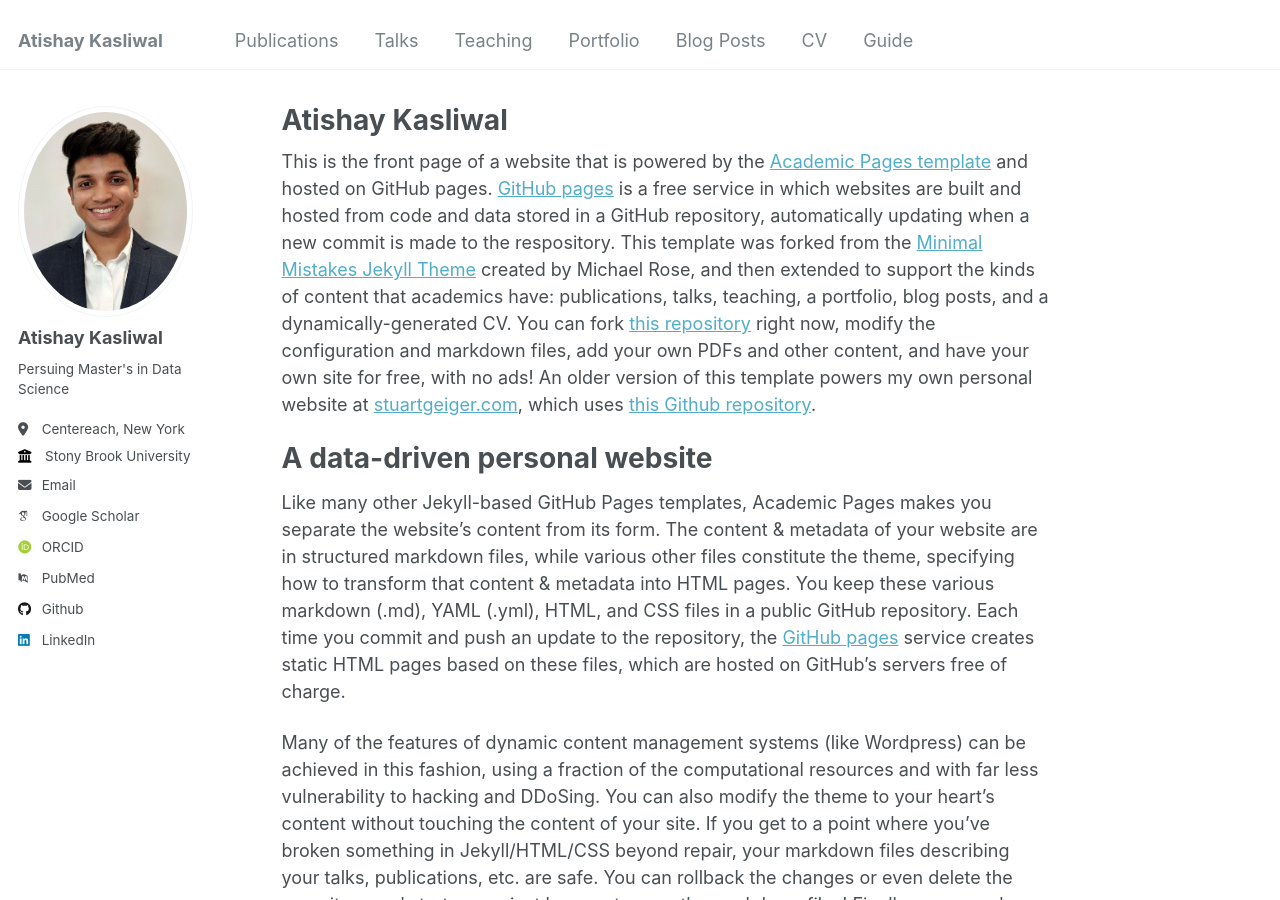
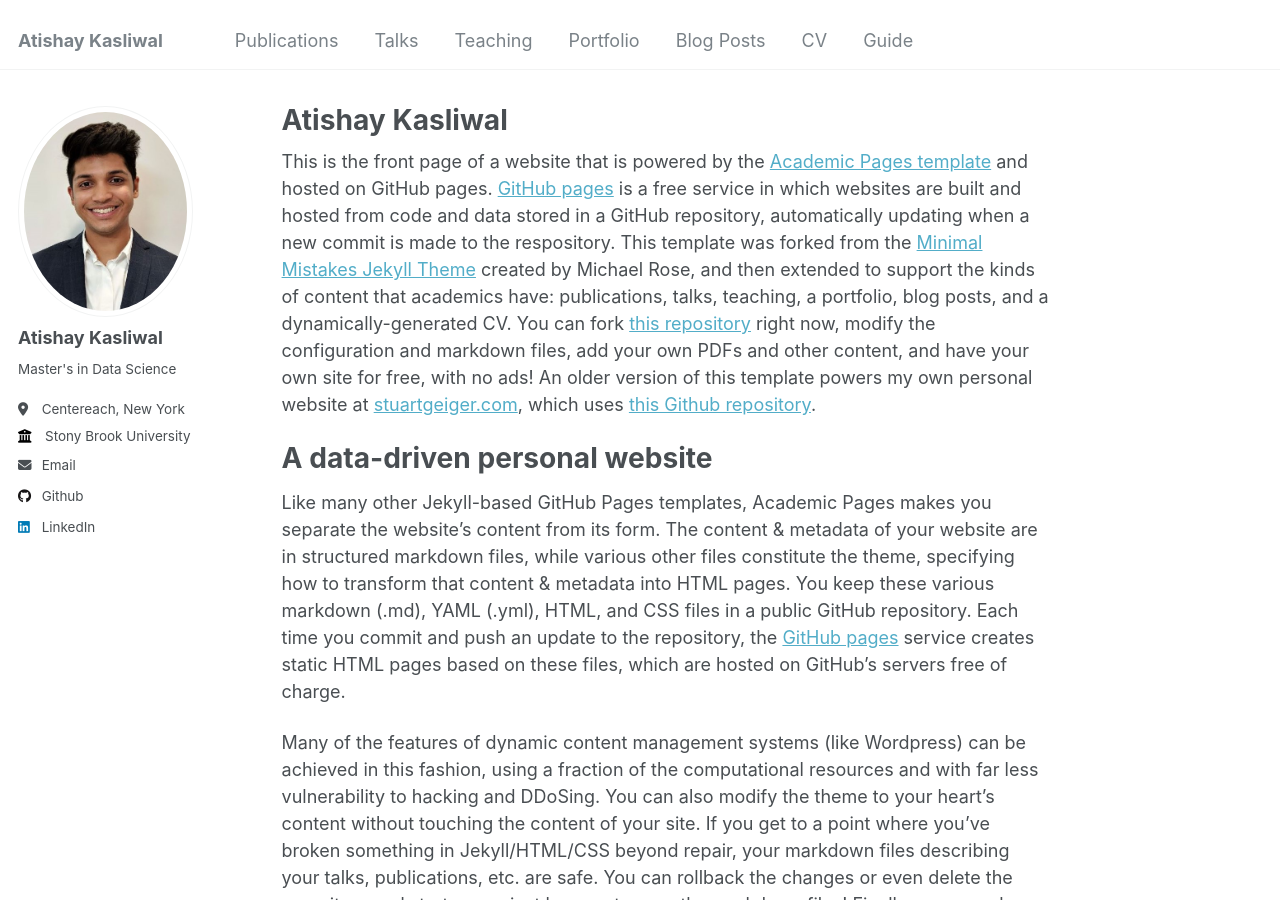
Before and after one commit to atishay-kasliwal/atishay-kasliwal.github.io, a Jekyll site: the page built from _pages/about.md, in a window 1280 px wide and 900 px high. Built offline with Jekyll 4.4.1, drawn with Linux system fonts in a browser that asks for light colours; some web fonts are replaced; part of the change alters nothing that is shown.

```diff
--- a/_config.yml
+++ b/_config.yml
@@ -24,7 +24,7 @@ author:
   avatar           : "profile.png"
   name             : "Atishay Kasliwal"
   pronouns         : # example: "she/her"
-  bio              : "Persuing Master's in Data Science"
+  bio              : "Master's in Data Science"
   location         : "Centereach, New York"
   employer         : "Stony Brook University"
   uri              : # URL
@@ -32,11 +32,11 @@ author:
 
   # Academic websites
   arxiv            : # URL - Update with the correct link to your profile
-  googlescholar    : "https://scholar.google.com/citations?user=PS_CX0AAAAAJ"
+  googlescholar    : #
   impactstory      : # URL
-  orcid            : "http://orcid.org/yourorcidurl"
+  orcid            : #
   semantic         : # URL
-  pubmed           : "https://www.ncbi.nlm.nih.gov/pubmed/?term=john+snow"
+  pubmed           : #
   researchgate     : # URL
 
   # Repositories and software development
@@ -57,7 +57,7 @@ author:
   keybase          : # Username
   instagram        : # Username
   lastfm           : # Username
-  linkedin         : "atishay-kalsiwal"
+  linkedin         : "atishay-kasliwal"
   mastodon         : # URL
   medium           : # URL
   pinterest        : # Username
```
Also changed, not shown: images/favicon.ico (deleted), images/favicon.png (added).
